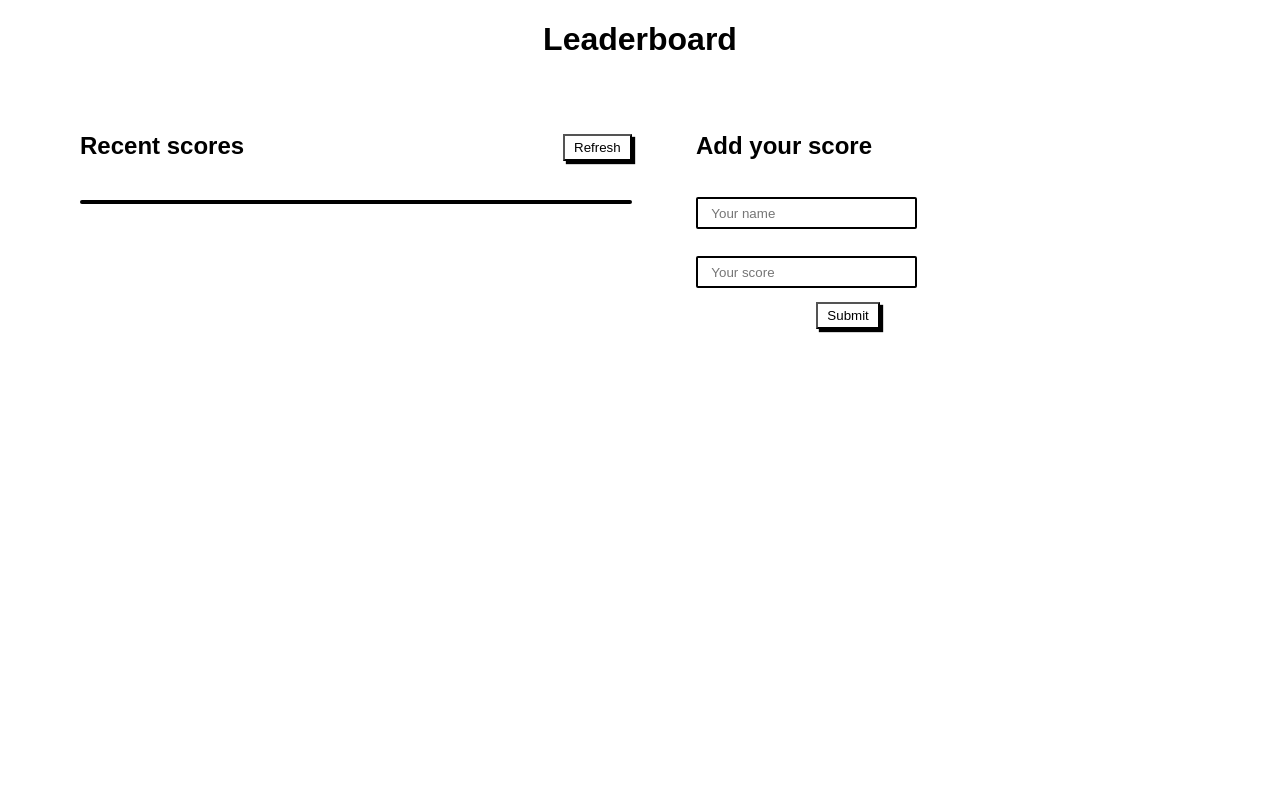
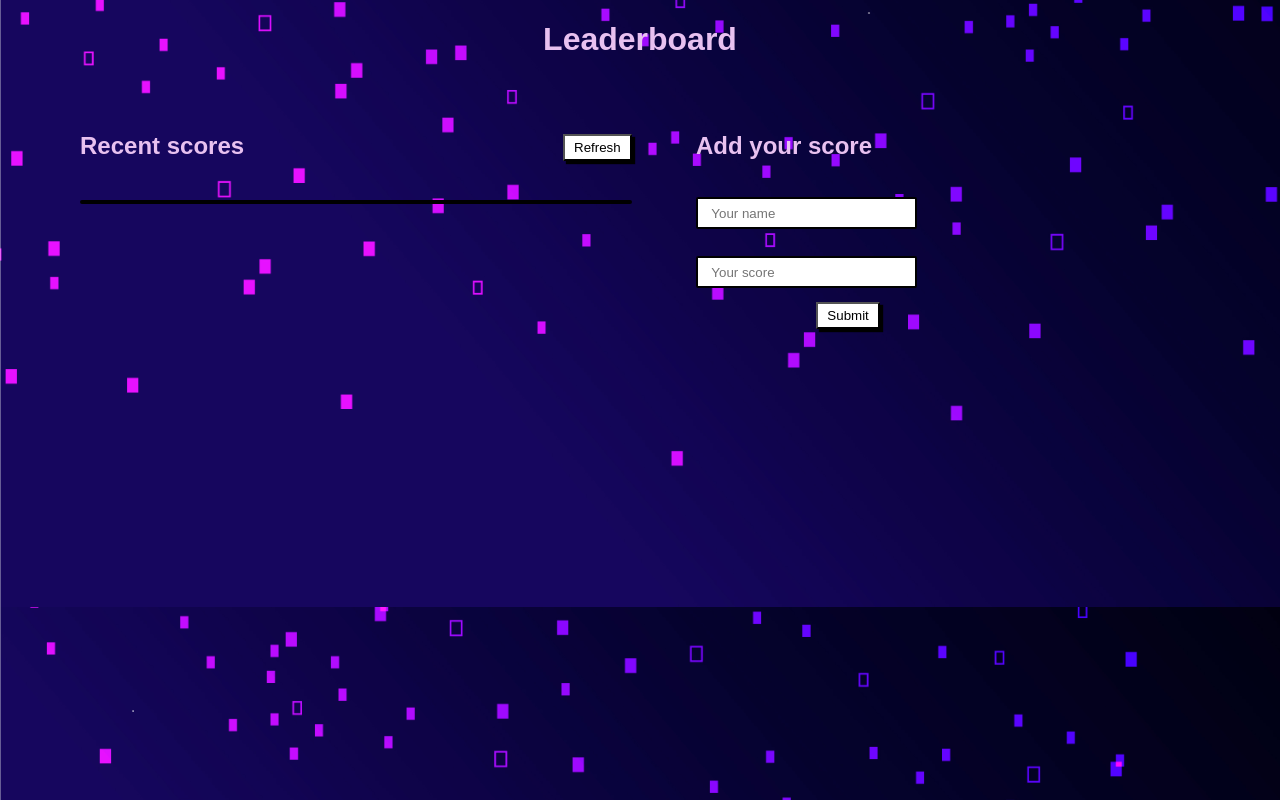
Before and after one commit to ClaudiaRojasSoto/Leaderboard, a website built with webpack: page src/index.html in a window 1280 px wide. Built offline with nearby package versions, Linux system fonts and the light colour scheme.

Commit message:
Add the background image to body and change the color of titles on on style.css

```diff
--- a/src/style.css
+++ b/src/style.css
@@ -3,6 +3,9 @@ body {
   margin: 0;
   padding: 0;
   box-sizing: border-box;
+  background-image: url('../images/background.jpg');
+  background-size: cover;
+  background-position: center;
 }
 
 section.leaderboard {
@@ -13,6 +16,7 @@ section.leaderboard {
 
 h1 {
   text-align: center;
+  color: #e8c1f0;
 }
 
 div.scores-page {
@@ -43,6 +47,7 @@ div.recent {
 
 h2 {
   margin-bottom: 1em;
+  color: #e8c1f0;
 }
 
 button.refresh-button {
```
